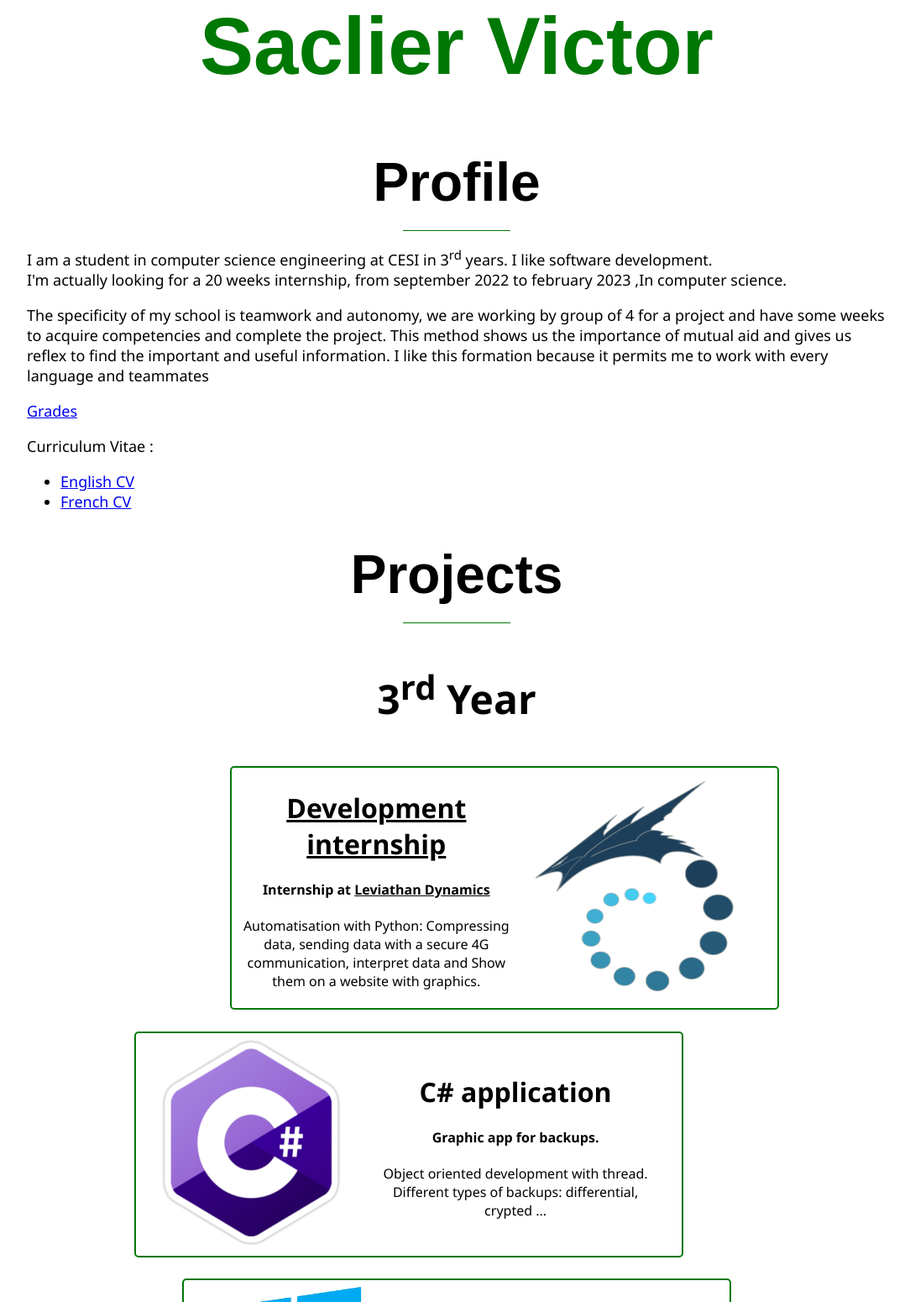
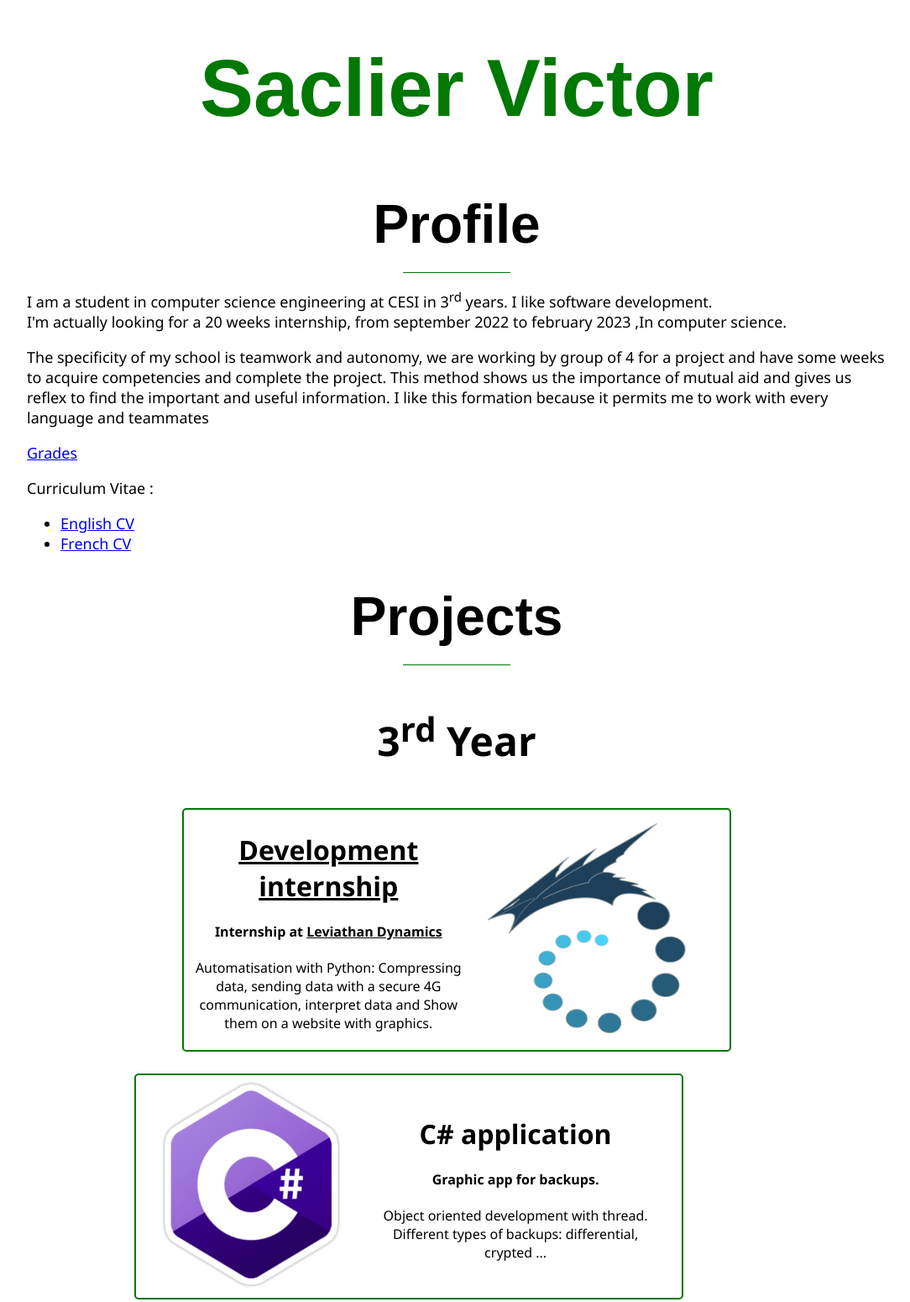
Before and after one commit to tortupizza/Site, a plain HTML site: page index.html in a window 1280 px wide. Shown: the top 1550 px of the page at 84% size, without its empty margins (96-1180 px from the left). Drawn offline with Linux system fonts and the light colour scheme; a script that the page names is missing.

Commit message:
update style for roboto and child

```diff
--- a/style.css
+++ b/style.css
@@ -1,3 +1,5 @@
+@import url('https://fonts.googleapis.com/css2?family=Roboto:wght@300&display=swap');
+
 body {
     font-family: 'Segoe UI', Tahoma, Geneva, Verdana, sans-serif;
     margin: 0;
@@ -150,7 +152,7 @@ hr.ball::before {
     padding: 5px;
 }
 
-.roundedPres:nth-child(3n+1){
+.roundedPres:nth-child(3n){
     margin-right: 20%;
 }
 
@@ -184,6 +186,7 @@ hr.ball::before {
     text-align: center;
     color: #007804;
     padding-bottom: 50px;
+    padding-top: 50px;
 }
 
 #title > h1 {
@@ -191,6 +194,7 @@ hr.ball::before {
 }
 
 .title {
+    font-family: 'Roboto', sans-serif;
     font-family: Arial, Helvetica, sans-serif;
 }
 
```
